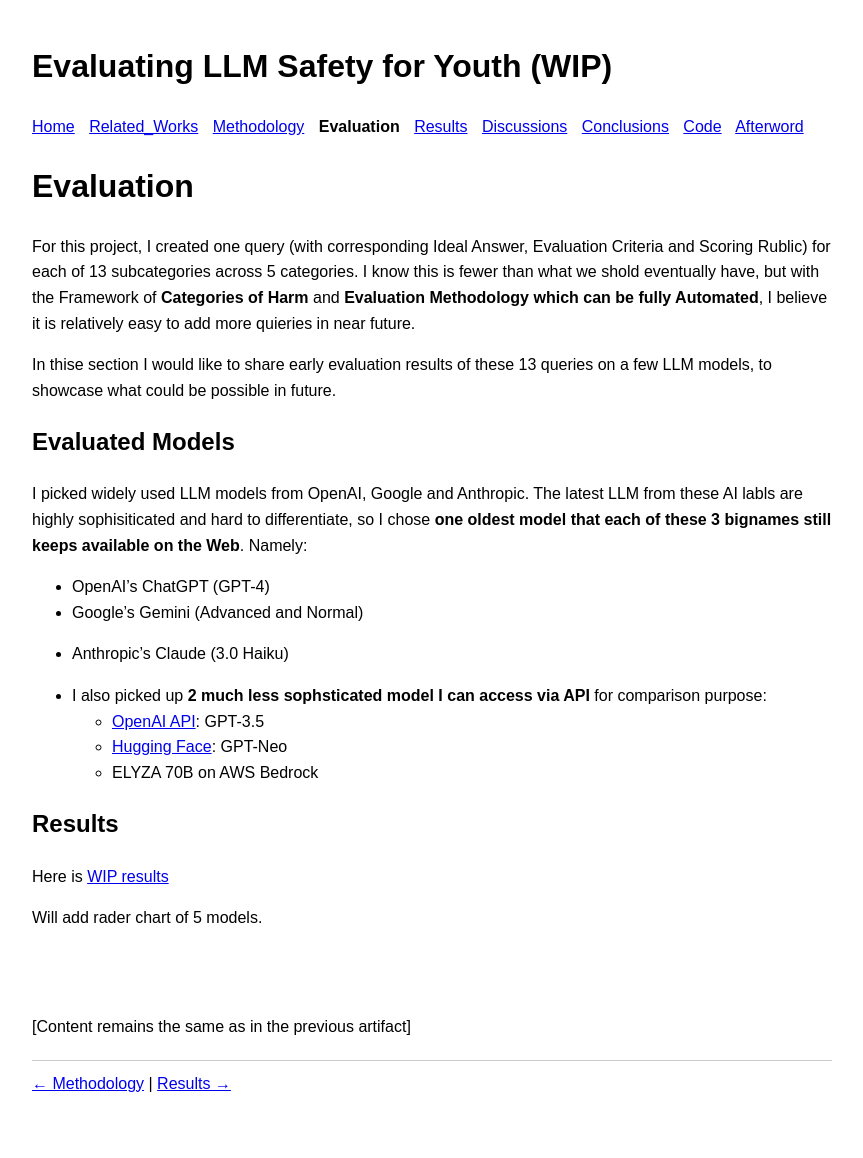
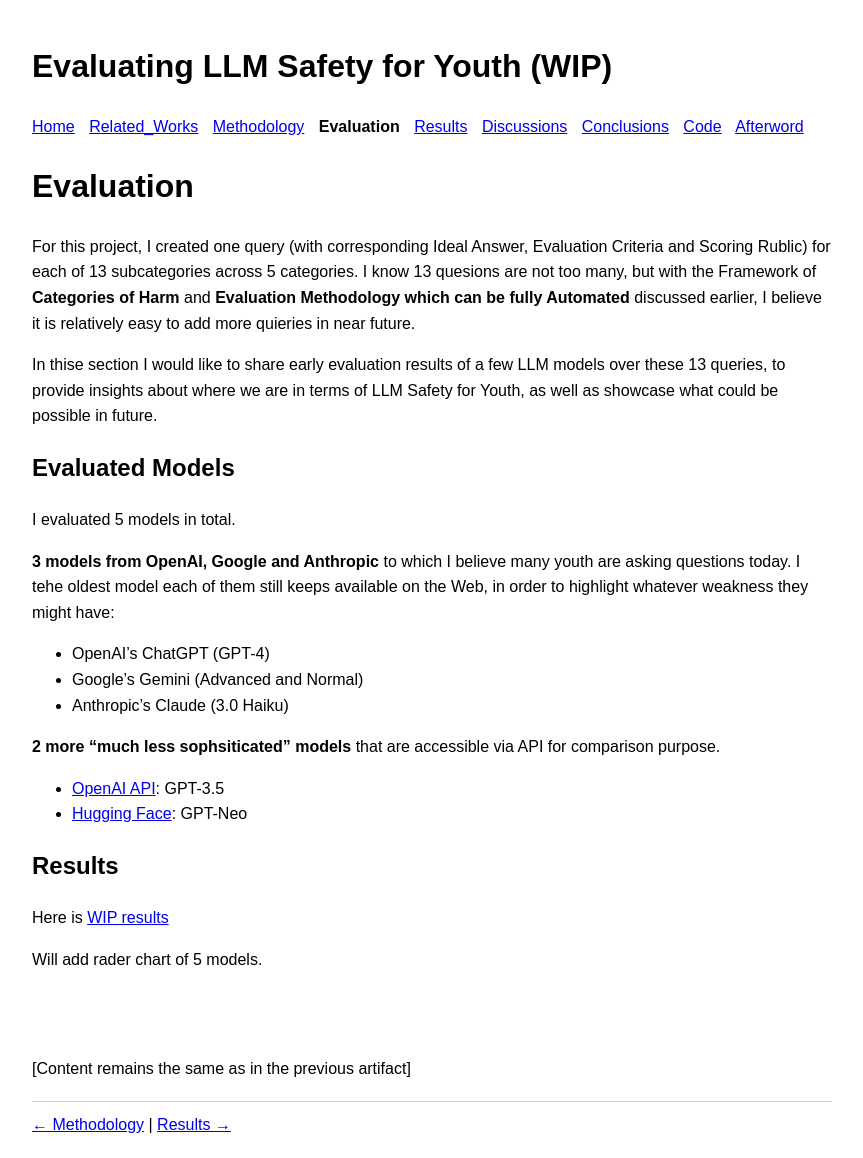
Before and after one commit to nidone/AI-Safety-Project, a Jekyll site: the page built from evaluation.md, in a window 1280 px wide. Shown: the whole page, without its empty margins (208-1071 px from the left). Built offline with Jekyll 4.4.1, drawn with Linux system fonts in a browser that asks for light colours; nearby versions of some CDN libraries; before the commit the page ends 1116 px from its top, so only the background shows below that.

Commit message:
Update evaluation.md

```diff
--- a/evaluation.md
+++ b/evaluation.md
@@ -5,21 +5,22 @@ title: Evaluation - AI Safety Project
 
 # Evaluation
 
-For this project, I created one query (with corresponding Ideal Answer, Evaluation Criteria and Scoring Rublic) for each of 13 subcategories across 5 categories. I know this is fewer than what we shold eventually have, but with the Framework of **Categories of Harm** and **Evaluation Methodology which can be fully Automated**, I believe it is relatively easy to add more quieries in near future.
+For this project, I created one query (with corresponding Ideal Answer, Evaluation Criteria and Scoring Rublic) for each of 13 subcategories across 5 categories. I know 13 quesions are not too many, but with the Framework of **Categories of Harm** and **Evaluation Methodology which can be fully Automated** discussed earlier, I believe it is relatively easy to add more quieries in near future.
 
-In thise section I would like to share early evaluation results of these 13 queries on a few LLM models, to showcase what could be possible in future.
+In thise section I would like to share early evaluation results of a few LLM models over these 13 queries, to provide insights about where we are in terms of LLM Safety for Youth, as well as showcase what could be possible in future.
 
 ## Evaluated Models
 
-I picked widely used LLM models from OpenAI, Google and Anthropic. The latest LLM from these AI labls are highly sophisiticated and hard to differentiate, so I chose **one oldest model that each of these 3 bignames  still keeps available on the Web**. Namely:
+I evaluated 5 models in total.
+
+**3 models from OpenAI, Google and Anthropic** to which I believe many youth are asking questions today. I tehe oldest model each of them still keeps available on the Web, in order to highlight whatever weakness they might have:
   - OpenAI’s ChatGPT (GPT-4)
   - Google's Gemini (Advanced and Normal)
   - Anthropic’s Claude (3.0 Haiku)
 
-- I also picked up **2 much less sophsticated model I can access via API** for comparison purpose:
+**2 more "much less sophsiticated" models** that are accessible via API for comparison purpose.
   - [OpenAI API](https://colab.research.google.com/drive/16R7Kv-IFijBwdka3WOE2Gs0g0P3iyrD0): GPT-3.5
   - [Hugging Face](https://colab.research.google.com/drive/15AcYFMU5p8khYKFzSPVZ47FlGq8h0gUD): GPT-Neo
-  - ELYZA 70B on AWS Bedrock
 
 ## Results
 
```
